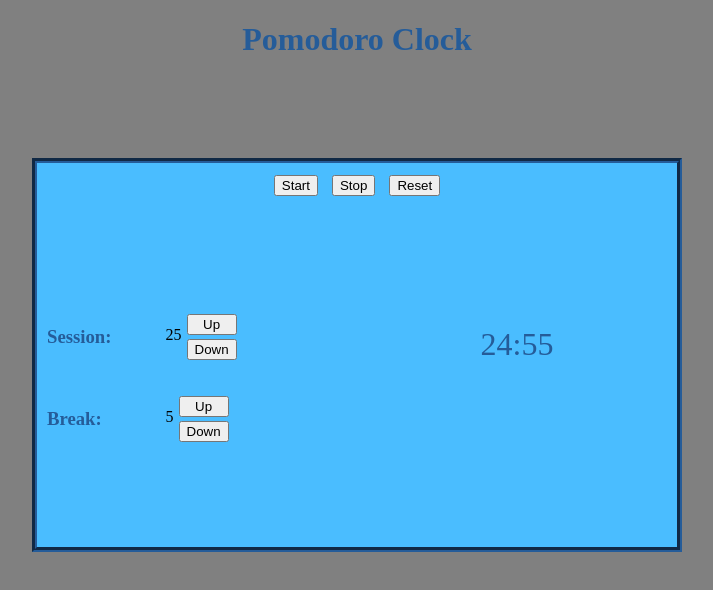
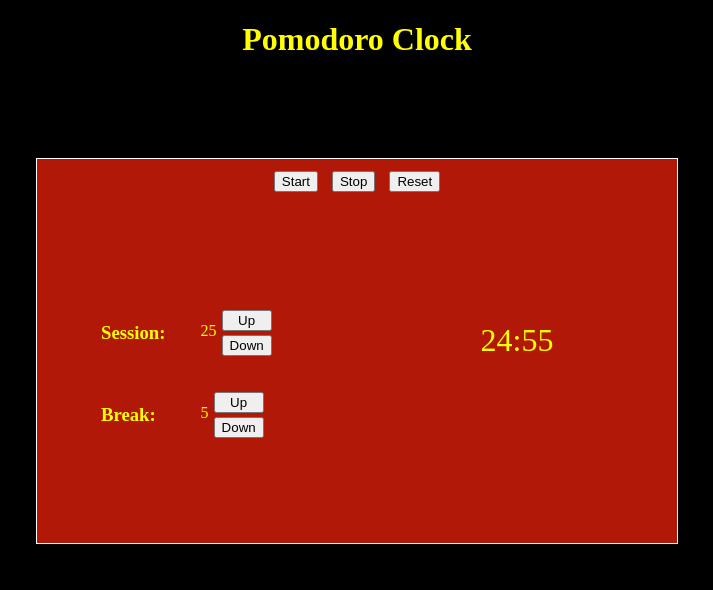
Before and after one commit to marboleda/pomodoro-clock, a website: page index.html in a window 1280 px wide. Shown: the whole page, without its empty margins (283-996 px from the left). Drawn offline with Linux system fonts and the light colour scheme.

Commit message:
Improve color scheme

```diff
--- a/css/main.css
+++ b/css/main.css
@@ -1,5 +1,5 @@
 body {
-    background-color: #808080;
+    background-color: #000000;
 }
 
 h1 {
@@ -26,8 +26,8 @@ button {
     width: 50vw;
     height: 30vw;
     margin: 0 auto;
-    border: 5px groove #255C99;
-    background-color: #4abdff;
+    border: 1px groove #ffffff;
+    background-color: #b21807;
 }
 
 #operations {
@@ -38,7 +38,7 @@ button {
 
 #session, #break {
     display: flex;
-    margin-left: 10px;
+    margin-left: 20%;
 }
 
 #session-time, #break-time, h3 {
@@ -64,6 +64,6 @@ button {
     font-size: 2rem;
 }
 
-h1, h3, #time {
-    color: #255C99;
+h1, h3, #time, #session-time, #break-time {
+    color: #ffff00;
 }
```
